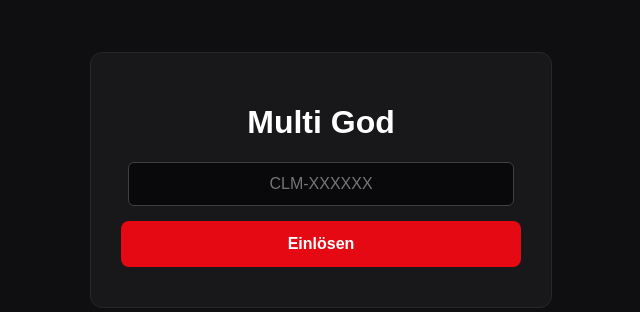
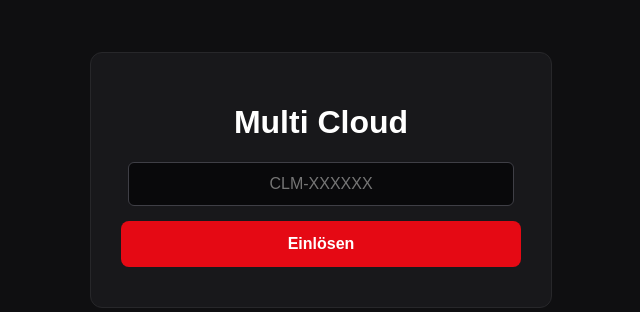
Before and after one commit to jakicyber-arch/multi-cloud-final, a Flask app: page / in a window 1280 px wide. Shown: the part 220-532 px from the top of the page, without its empty margins (319-959 px from the left). Run offline with Flask 3, Linux system fonts and the light colour scheme.

Commit message:
Fix HTML structure and update page title

```diff
--- a/templates/index.html
+++ b/templates/index.html
@@ -20,7 +20,7 @@
 </head>
 <body>
     <div class="container">
-        <h1>Multi God</h1>
+        <h1>Multi Cloud</h1>
         <div id="input-view">
             <input type="text" id="key-input" placeholder="CLM-XXXXXX">
             <button onclick="claim()">Einlösen</button>
```
